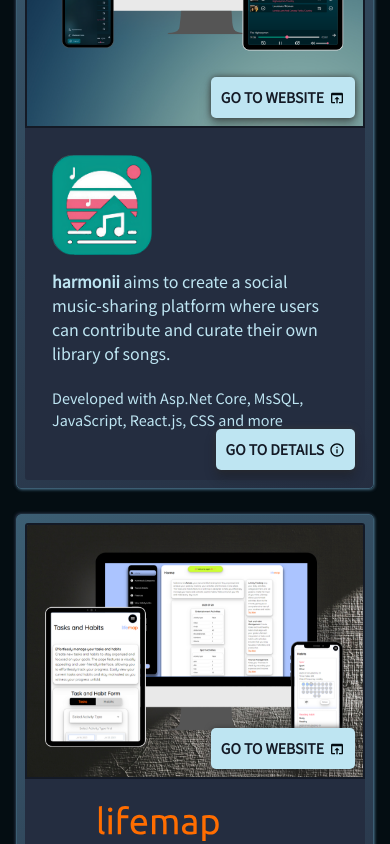
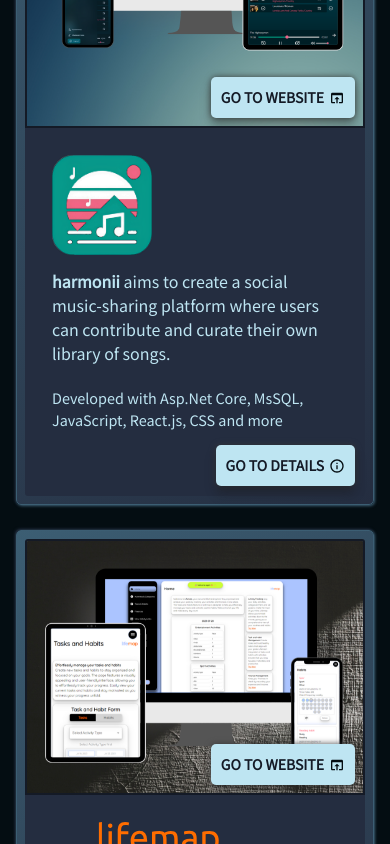
Before and after one commit to berkaysson/berkaysson-portfolio-site, a React (Create React App) app: page / in a window 390 px wide. Shown: the part 2000-2844 px from the top of the page. Built offline with nearby package versions, Linux system fonts and the light colour scheme.

Commit message:
Responsive fixes

```diff
--- a/src/Components/MouseFollower.js
+++ b/src/Components/MouseFollower.js
@@ -21,6 +21,10 @@ const MouseFollowerWrapper = styled.div`
       ? "scale(1) translate(-50%, -70%)"
       : "scale(0.5) translate(-50%, -70%)"};
   color: ${({ mouseFollowerStyle }) => mouseFollowerStyle.color};
+
+  @media(max-width: 768px){
+    display: none;
+  }
 
   &::before {
     transition: background-color 0.3s;
--- a/src/Components/Navigation/NavigationStyles.js
+++ b/src/Components/Navigation/NavigationStyles.js
@@ -13,21 +13,17 @@ export const NavigationWrapper = styled.div`
     svg {
       margin: auto ${({ theme }) => theme.sizes.md};
       width: 90px;
-
       @media (max-width: 475px) {
       }
     }
   }
 
   @media (max-width: 475px) {
-    justify-content: space-between;
-  }
-
-  @media (max-width: 425px) {
     flex-direction: column;
     padding: 1rem;
     height: auto;
     gap: 0.8rem;
+    justify-content: space-between;
   }
 `;
 
@@ -51,7 +47,7 @@ export const NavigationMenuWrapper = styled.nav`
   }
 
   @media (max-width: 475px) {
-    margin-left: 1rem;
+    /* margin-left: .5rem; */
   }
 
   @media (max-width: 425px) {
--- a/src/Components/Sections/Projects-Section/ProjectItem.js
+++ b/src/Components/Sections/Projects-Section/ProjectItem.js
@@ -102,7 +102,7 @@ const ProjectContentWrapper = styled(Link)`
 
   @media (max-width: 1024px) {
     padding: ${({ theme }) => theme.sizes.lg};
-    padding-bottom: 3rem;
+    padding-bottom: 4rem;
   }
 
   @media (max-width: 425px) {
```
